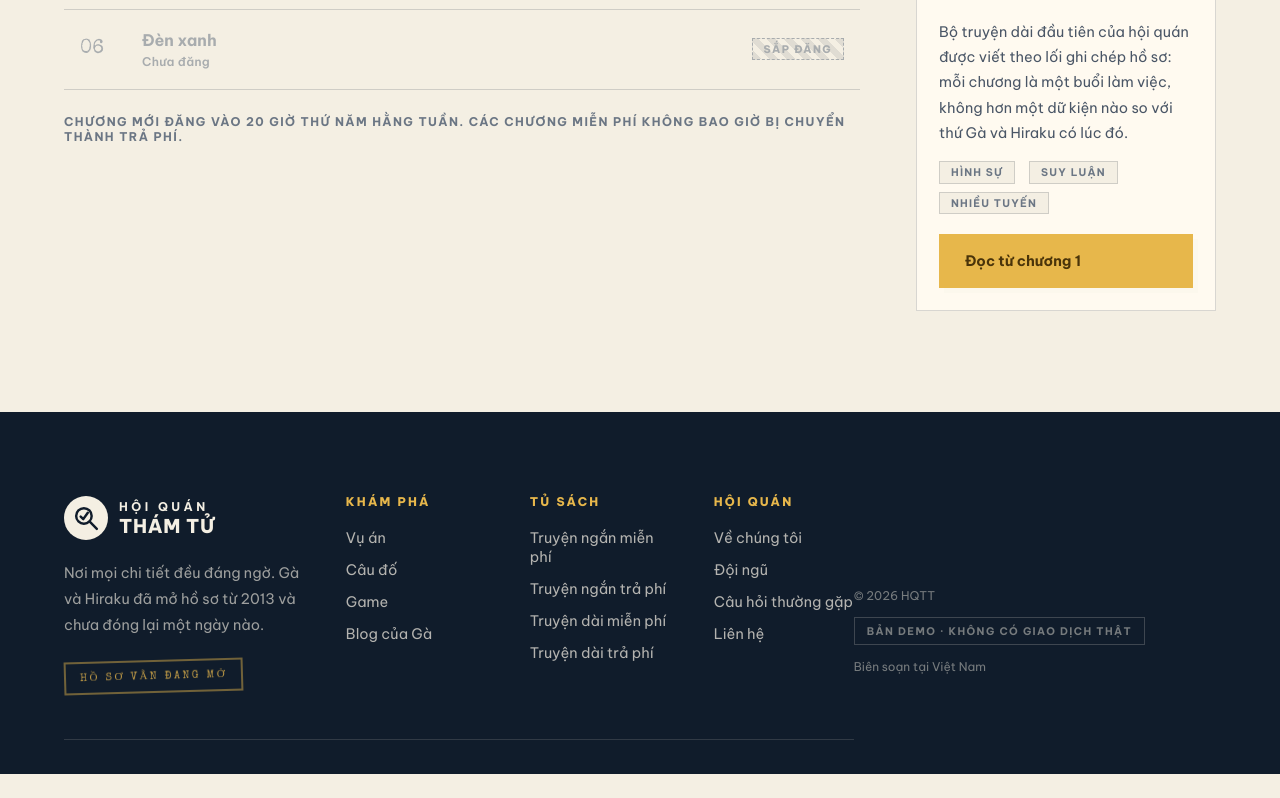
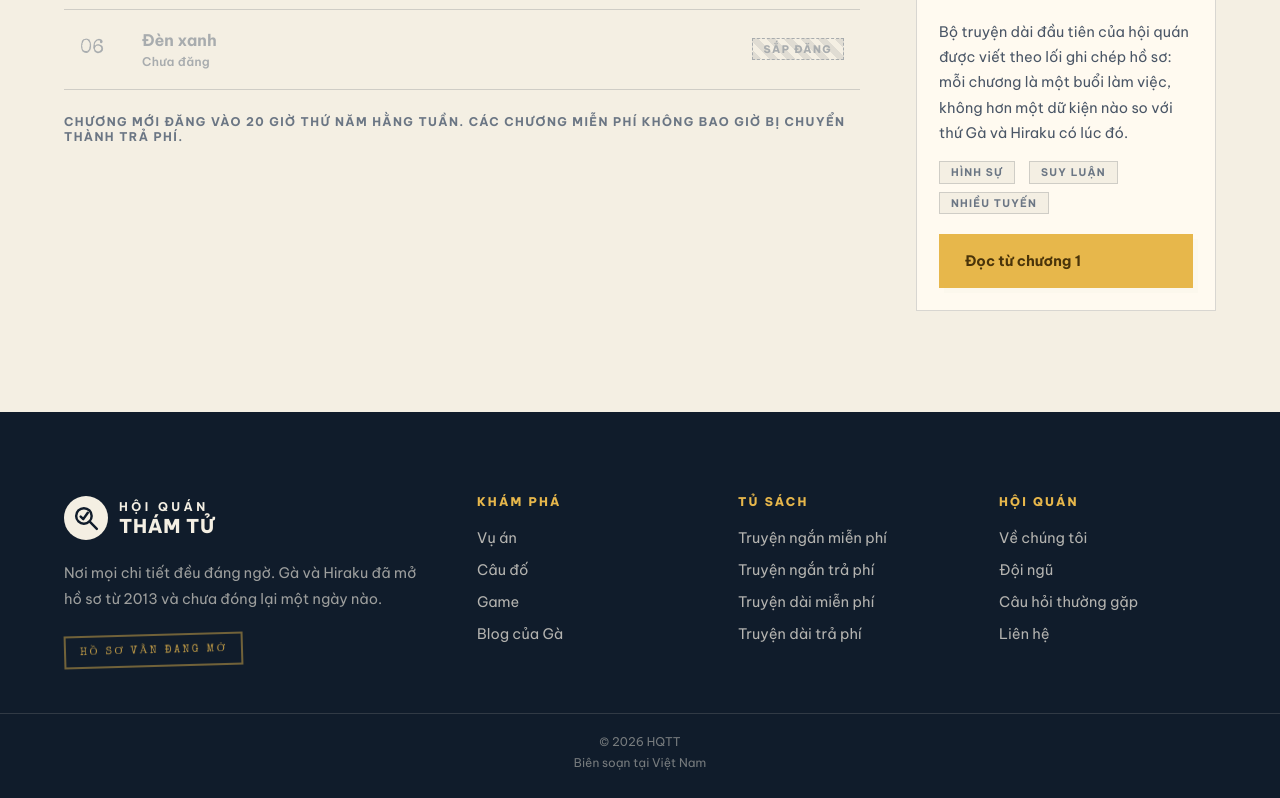
Before and after one commit to tranquanghuy-rightsvn/hoiquanthamtu, a plain HTML site: page html/truyen/an-mang-pho-den-do/index.html in a window 1280 px wide. Shown: the part 1051-1849 px from the top of the page. Before the commit the page ends 1825 px from the top, so only its background shows below. Drawn offline with nearby package versions, Linux system fonts and the light colour scheme.

Commit message:
Fix nav dropdown, footer layout và hero spacing
- Subnav Truyện trinh thám: bỏ ellipsis, hiện đủ text, 2 cột thẳng hàng bằng flex column + margin-top auto trên drop-list
- Footer: bỏ badge demo, copyright 2 dòng dọc căn giữa dưới separator, ép display:block để khỏi bị style.css cũ đè flex ngang
- Hero trang chủ: đẩy h1 xa eyebrow trên desktop (margin-top 44px)

```diff
--- a/html/assets/site.css
+++ b/html/assets/site.css
@@ -199,6 +199,13 @@
   padding-left: 22px;
 }
 
+/* Flex column: grid stretches cả 2 .drop-col bằng chiều cao,
+   margin-top:auto trên .drop-list đẩy list xuống đáy → bottom-align. */
+.drop-col {
+  display: flex;
+  flex-direction: column;
+}
+
 .drop-col-head {
   display: flex;
   align-items: center;
@@ -206,6 +213,11 @@
   text-decoration: none;
   color: var(--ink);
   margin-bottom: 14px;
+}
+
+.drop-col-head > span:last-child {
+  flex: 1;
+  min-width: 0;
 }
 
 .drop-icon {
@@ -250,6 +262,7 @@
   list-style: none;
   margin: 0;
   padding: 0;
+  margin-top: auto;
 }
 
 .drop-list a {
@@ -364,6 +377,21 @@
   background-size: 46px 46px;
   pointer-events: none;
 }
+
+/* --------------------------------------------------------------------------
+   2. HERO TRANG CHỦ
+   -------------------------------------------------------------------------- */
+
+/* Đẩy h1 xa eyebrow trên desktop — tránh dính nhau. */
+@media (min-width: 1051px) {
+  .hero h1 {
+    margin-top: 44px;
+  }
+}
+
+/* --------------------------------------------------------------------------
+   3. PAGE HERO
+   -------------------------------------------------------------------------- */
 
 .page-hero > * {
   position: relative;
@@ -2011,15 +2039,18 @@ body.font-sm .prose {
 .site-footer {
   background: var(--ink);
   color: var(--paper);
-  padding: clamp(56px, 7vw, 84px) clamp(24px, 5vw, 86px) 34px;
+  /* style.css cũ có rule `footer { display:flex; justify-content:space-between }`
+     đè lên đây → grid và copyright bị xếp NGANG. Ép block để foot-grid (grid)
+     và foot-base (flex column) xếp DỌC đúng ý đồ. */
+  display: block;
+  padding: clamp(56px, 7vw, 84px) 0 0;
 }
 
 .foot-grid {
   display: grid;
   grid-template-columns: 1.7fr 1fr 1fr 1fr;
   gap: 44px;
-  padding-bottom: 46px;
-  border-bottom: 1px solid rgba(244, 239, 227, .14);
+  padding: 0 clamp(24px, 5vw, 86px) 46px;
 }
 
 .site-footer .brand {
@@ -2086,22 +2117,15 @@ body.font-sm .prose {
 
 .foot-base {
   display: flex;
+  flex-direction: column;
   align-items: center;
-  justify-content: space-between;
-  flex-wrap: wrap;
-  gap: 14px;
-  padding-top: 26px;
+  width: 100%;
+  padding: 20px clamp(24px, 5vw, 86px) 28px;
   font-size: 12px;
+  text-align: center;
   color: rgba(244, 239, 227, .45);
-}
-
-.foot-demo {
-  border: 1px solid rgba(244, 239, 227, .2);
-  padding: 6px 12px;
-  letter-spacing: 1.4px;
-  text-transform: uppercase;
-  font-weight: 700;
-  font-size: 10.5px;
+  border-top: 1px solid rgba(244, 239, 227, .14);
+  gap: 6px;
 }
 
 /* --------------------------------------------------------------------------
--- a/html/assets/site.js
+++ b/html/assets/site.js
@@ -168,7 +168,6 @@
       '<li><a href="' + url('ve-chung-toi.html#faq') + '">Câu hỏi thường gặp</a></li>' +
       '<li><a href="' + url('ve-chung-toi.html#lien-he') + '">Liên hệ</a></li></ul></div></div>' +
       '<div class="foot-base"><span>&copy; 2026 HQTT</span>' +
-      '<span class="foot-demo">Bản demo &middot; không có giao dịch thật</span>' +
       '<span>Biên soạn tại Việt Nam</span></div>'
     );
   }
```
